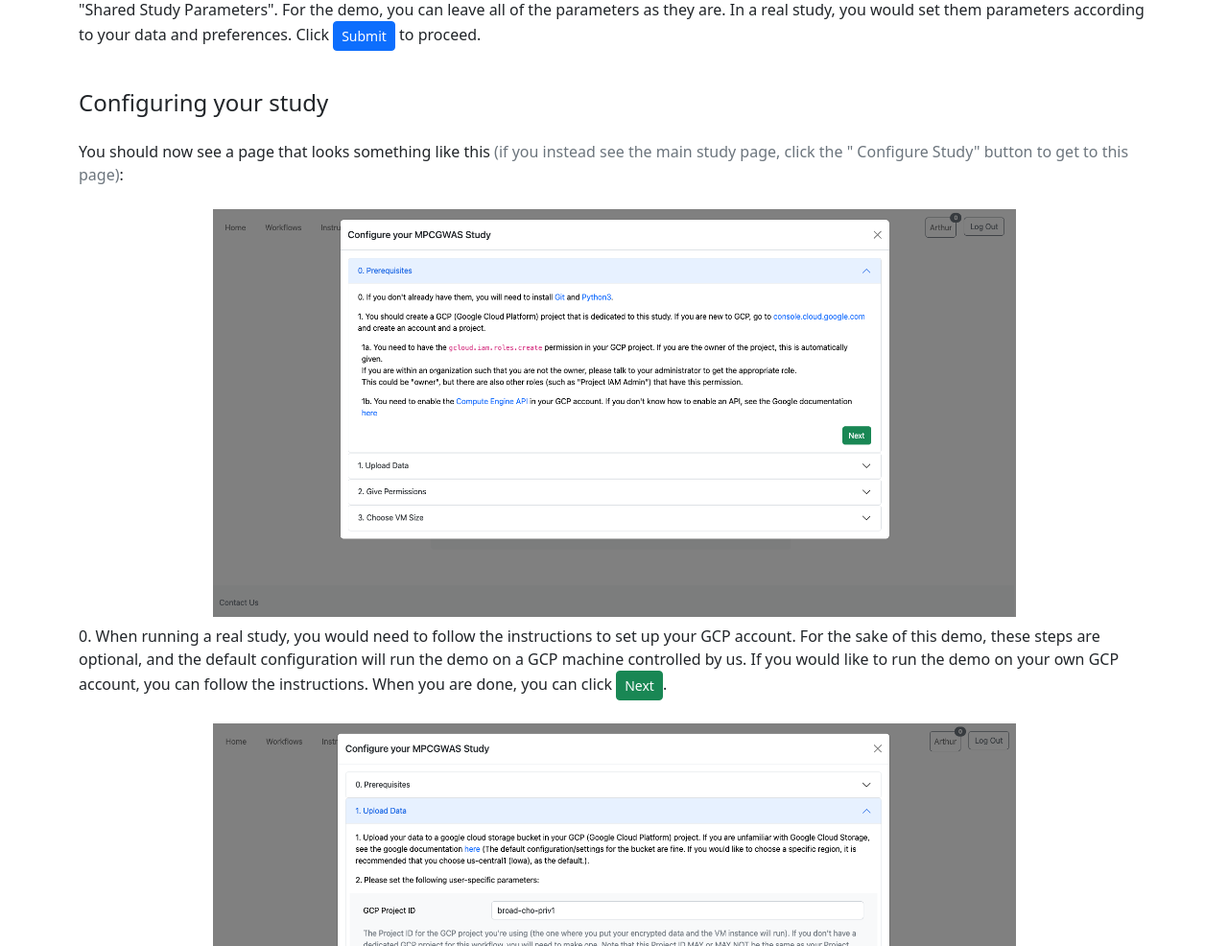
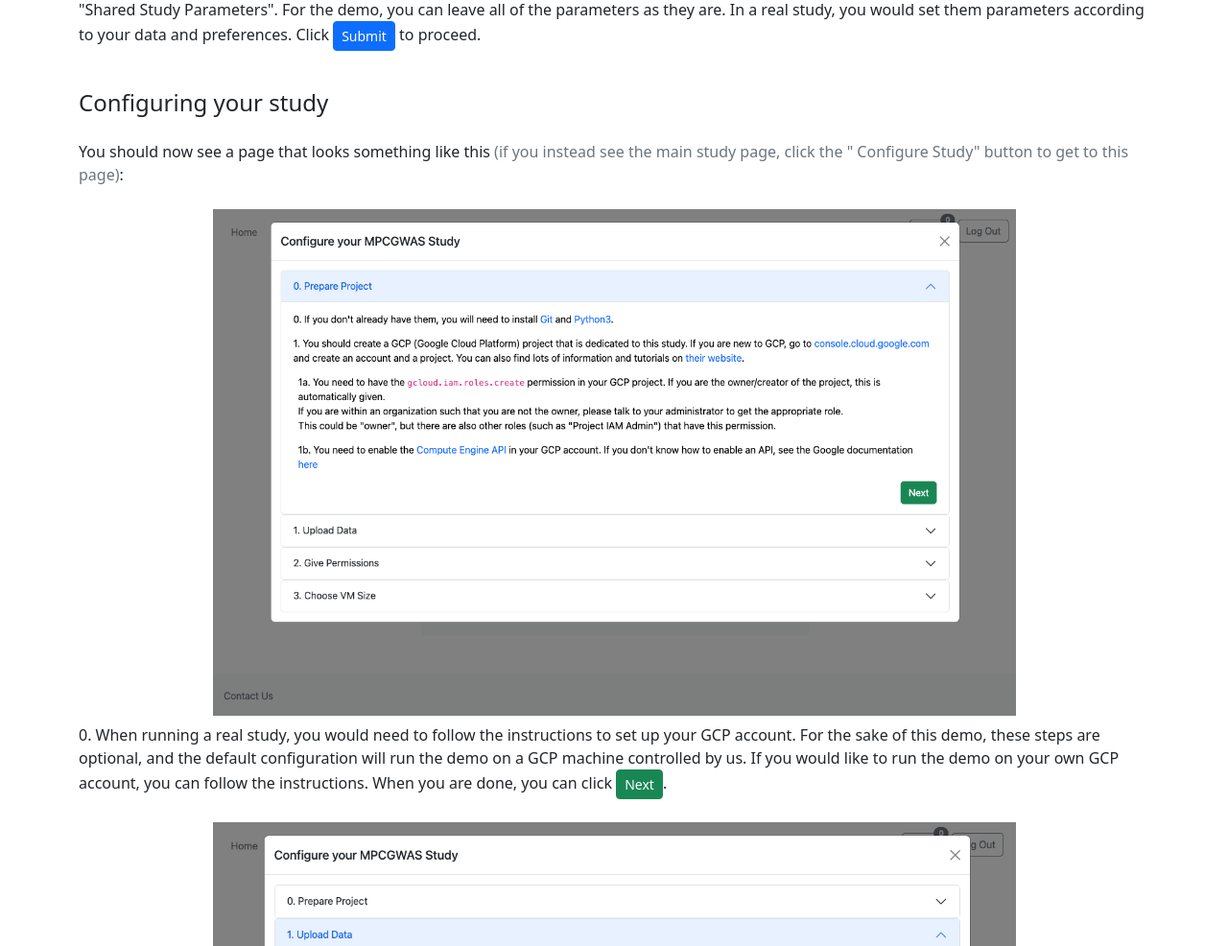
Before and after one commit to hcholab/sfkit-website, a Python web app: template src/templates/general/tutorial.html in a window 1280 px wide. Shown: the part 1708-2694 px from the top of the page at 96% size. Run offline with Jinja, Linux system fonts and the light colour scheme; the template is opened without the code that fills it, so the values that code supplies are empty; some libraries are stand-ins or nearby versions.

Commit message:
update tutorial images

```diff
--- a/src/templates/general/tutorial.html
+++ b/src/templates/general/tutorial.html
@@ -81,7 +81,7 @@
       </div>
       <div class="row my-2">
         <div class="text-center">
-          <img class="img-fluid w-75" src="static/images/tutorial/prerequisites.png" alt="Image failed to load">
+          <img class="img-fluid w-75" src="static/images/tutorial/prepare_project.png" alt="Image failed to load">
         </div>
       </div>
       <div class="row">
--- a/src/templates/studies/study/configure_study.html
+++ b/src/templates/studies/study/configure_study.html
@@ -34,7 +34,7 @@
 <div class="accordion" id="accordion">
 
   {% set i = namespace(value = 0) %}
-  {% call instruction_step(i.value, "Prerequisites", collapsed = "", show = "show") %}
+  {% call instruction_step(i.value, "Prepare Project", collapsed = "", show = "show") %}
   <div>
     {% set i.value = i.value + 1 %}
     {% if study_type == "MPCGWAS" %}
```
Also changed, not shown: src/static/images/tutorial/choose_vm_size.png, src/static/images/tutorial/give_permissions.png, src/static/images/tutorial/prepare_project.png (added), src/static/images/tutorial/prerequisites.png (deleted), src/static/images/tutorial/upload_data.png.
